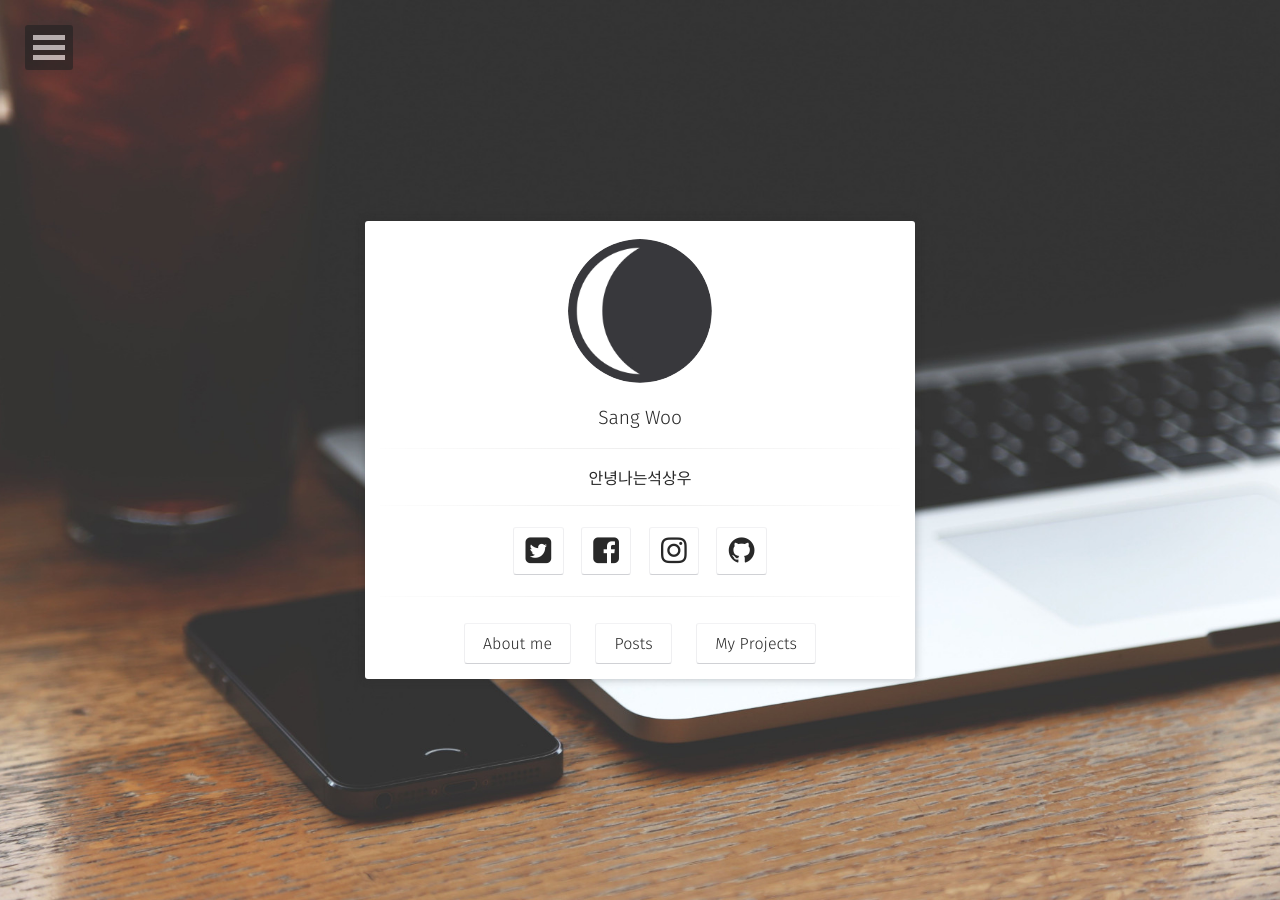
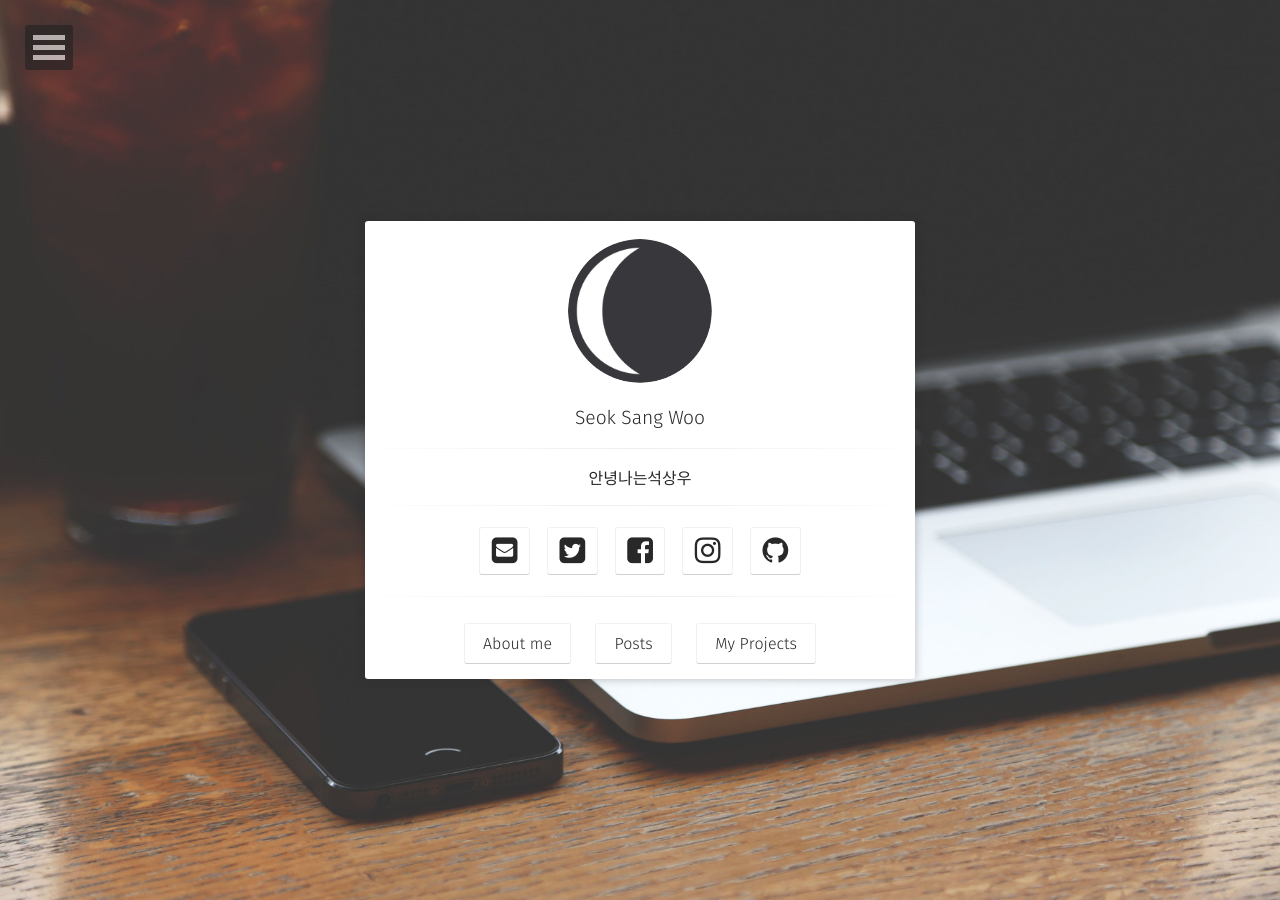
Before and after one commit to sangwoo24/sangwoo24.github.io, a Jekyll site: the page built from index.html, in a window 1280 px wide. Built offline with Jekyll 4.4.1, drawn with Linux system fonts in a browser that asks for light colours; some web fonts are replaced; some of the changed lines change nothing that is shown.

Commit message:
Update Description and Email

```diff
--- a/_config.yml
+++ b/_config.yml
@@ -1,7 +1,7 @@
 # Site
-title:              Sang Woo
+title:              Seok Sang Woo
 bio:                '안녕나는석상우'
-description:        "Moon is a minimal, one column jekyll theme for your blog."
+description:        "~~ 하는 개발자가 되자."
 reading_time:       true
 words_per_minute:   200
 logo:               'assets/img/logo.png'
@@ -40,7 +40,7 @@
   #ad-client:
   #ad-slot:
 #bing-verify:
-#email:
+email:              tjrtkddnaos@naver.com
 twitter:            username
 facebook:           profile.php?id=100003862876391
 github-url:         sangwoo24
```
